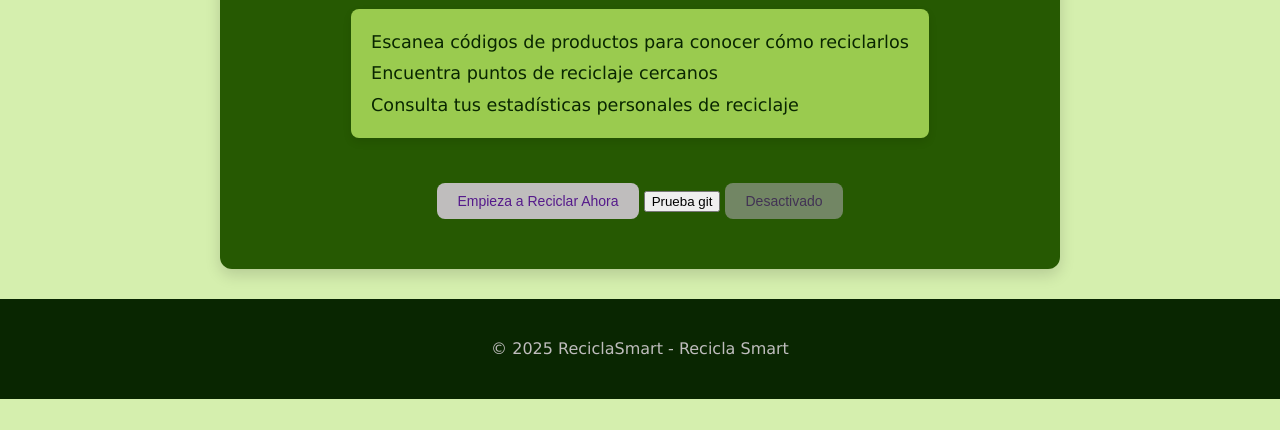
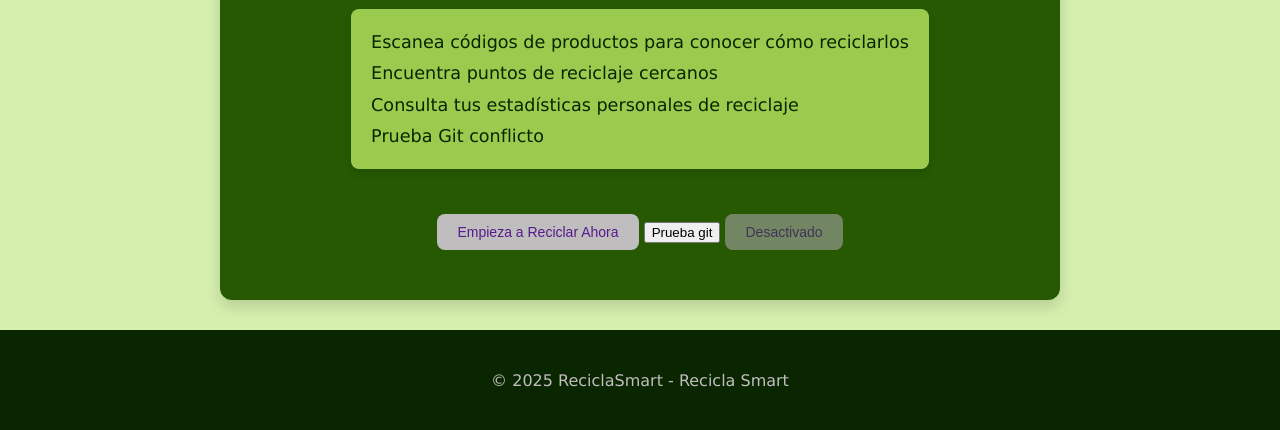
Before and after one commit to Victor-Salvador/git-personal-salvador, a plain HTML site: page src/index.html in a window 1280 px wide. Shown: the part 630-1060 px from the top of the page. Before the commit the page ends 1029 px from the top, so only its background shows below. Drawn offline with Linux system fonts and the light colour scheme.

Commit message:
Conflicto A

```diff
--- a/src/index.html
+++ b/src/index.html
@@ -56,6 +56,7 @@
           <p>Escanea códigos de productos para conocer cómo reciclarlos</p>
           <p>Encuentra puntos de reciclaje cercanos</p>
           <p>Consulta tus estadísticas personales de reciclaje</p>
+          <p>Prueba Git conflicto</p>
         </li>
       </ul>
       <div class="botoneraList">
```
